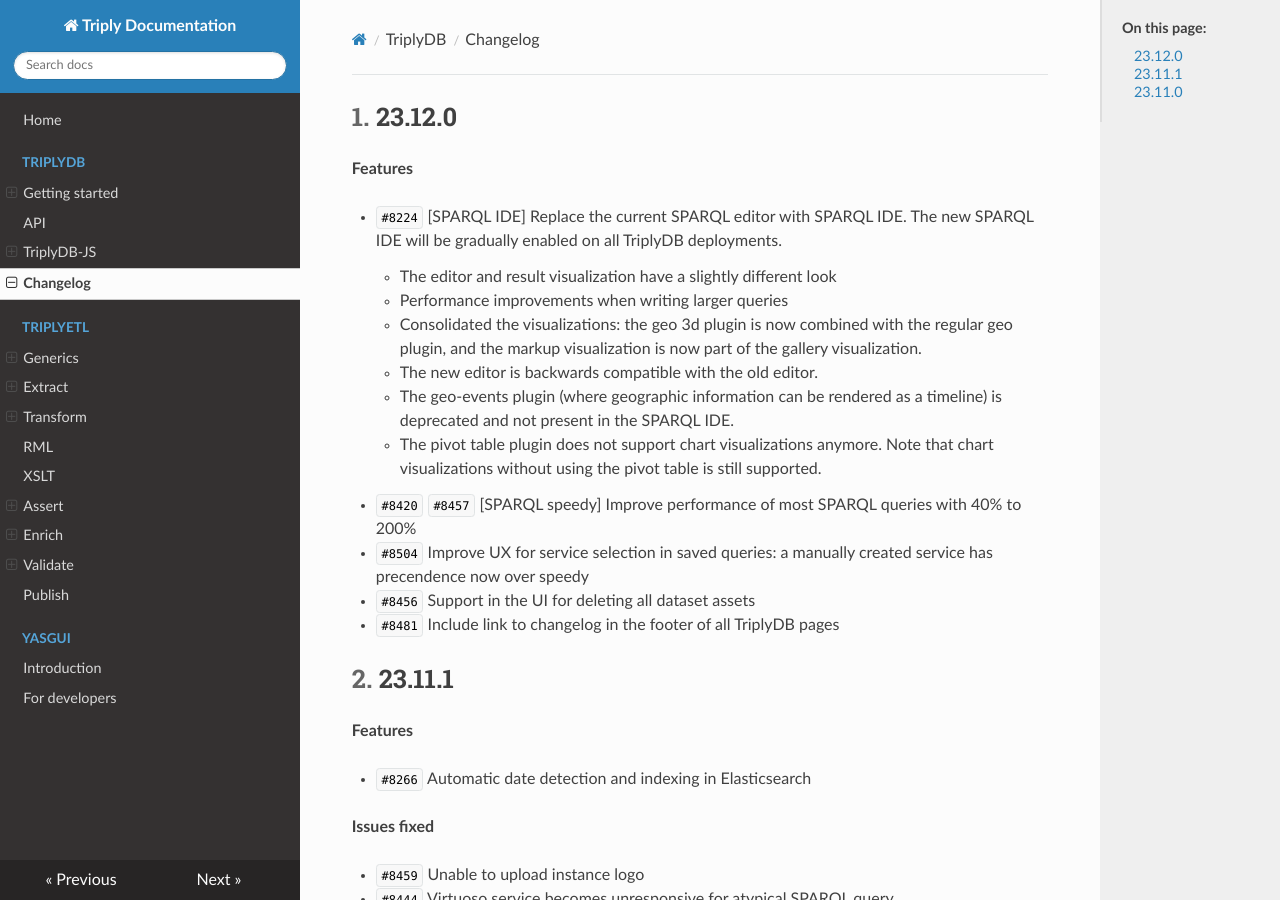
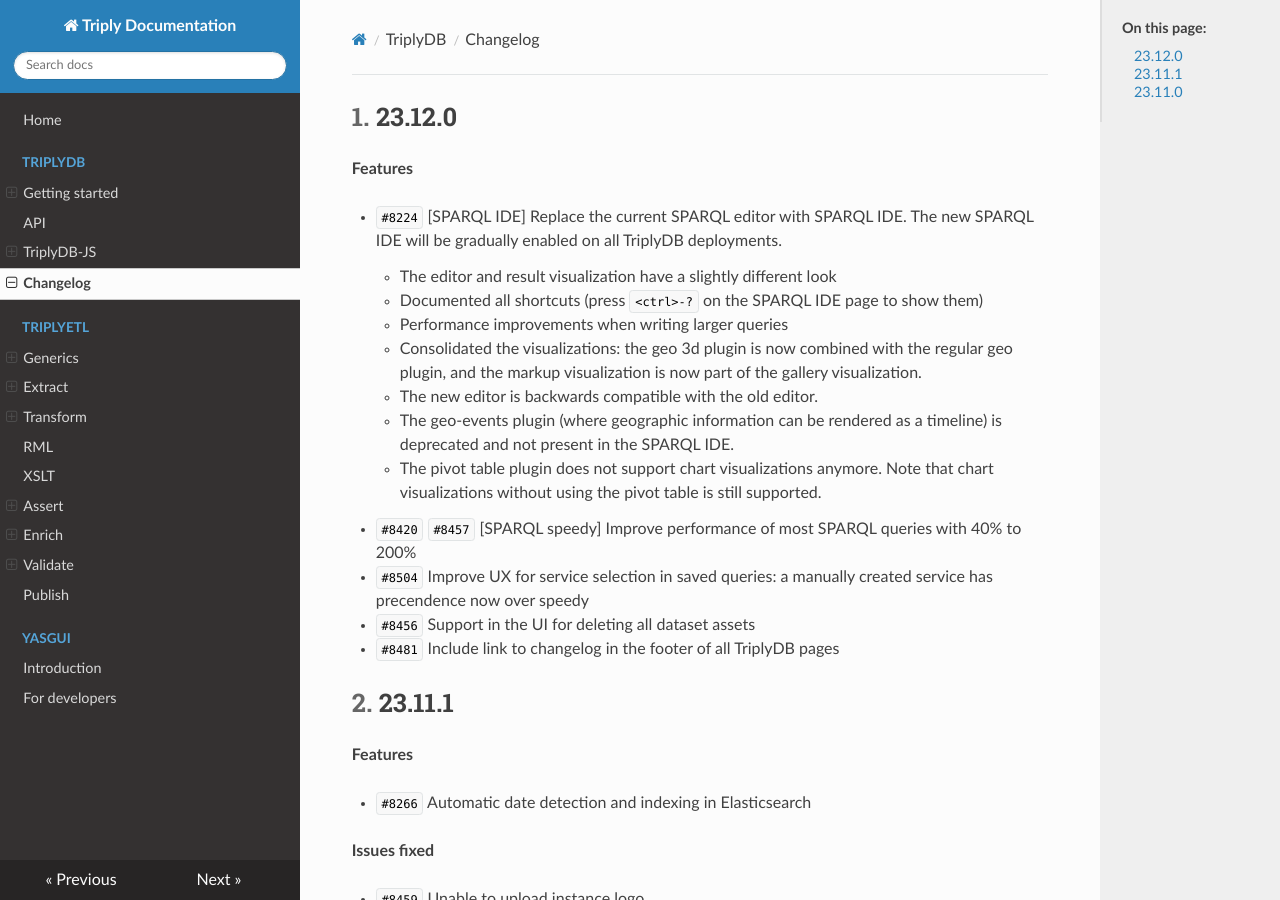
Before and after one commit to TriplyDB/Documentation, an MkDocs documentation site: the page built from docs/triplydb-changelog/index.md, in a window 1280 px wide and 900 px high. Built offline with MkDocs 1.6.1, drawn with Linux system fonts in a browser that asks for light colours.

Commit message:
documented sparql-ide shortcuts

```diff
--- a/docs/triplydb-changelog/index.md
+++ b/docs/triplydb-changelog/index.md
@@ -12,6 +12,7 @@
 
 - `#8224` [SPARQL IDE] Replace the current SPARQL editor with SPARQL IDE. The new SPARQL IDE will be gradually enabled on all TriplyDB deployments.
     - The editor and result visualization have a slightly different look
+    - Documented all shortcuts (press `<ctrl>-?` on the SPARQL IDE page to show them)
     - Performance improvements when writing larger queries
     - Consolidated the visualizations: the geo 3d plugin is now combined with the regular geo plugin, and the markup visualization is now part of the gallery visualization.
     - The new editor is backwards compatible with the old editor.
```
